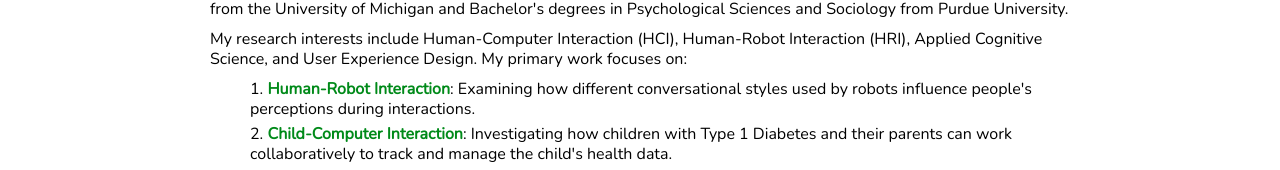
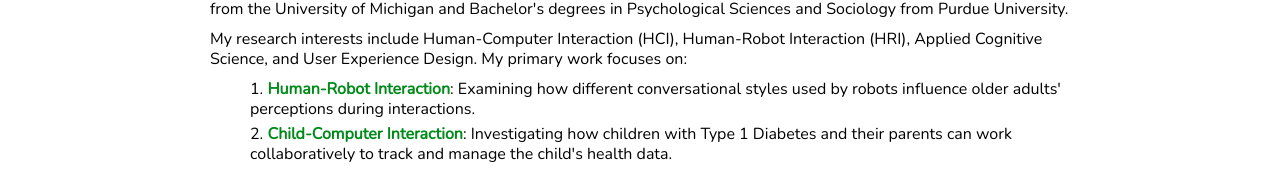
Before and after one commit to johnnyjychen/jychen-website, a React (Create React App) app: page / in a window 1280 px wide. Shown: the part 517-687 px from the top of the page. Built offline with nearby package versions, Linux system fonts and the light colour scheme; a web font is replaced by a local one.

Commit message:
Update home and portfolio

```diff
--- a/src/App.js
+++ b/src/App.js
@@ -42,8 +42,8 @@ const App = () => {
         return <Kiss setCurrentPage={setCurrentPage} />;
       case 'water':
         return <Water setCurrentPage={setCurrentPage} />;
-      case 'greenjob':
-        return <GreenJob setCurrentPage={setCurrentPage} />;
+      // case 'greenjob':
+      //   return <GreenJob setCurrentPage={setCurrentPage} />;
       default:
         return <Home />;
     }
--- a/src/components/Home.js
+++ b/src/components/Home.js
@@ -37,7 +37,7 @@ const Home = ({ setCurrentPage }) => {
                     My primary work focuses on:
                 </p>
                 <ul>
-                    <li className='indent'>1. <span className=' highlight-green'>Human-Robot Interaction</span>: Examining how different conversational styles used by robots influence people's perceptions during interactions.</li>
+                    <li className='indent'>1. <span className=' highlight-green'>Human-Robot Interaction</span>: Examining how different conversational styles used by robots influence older adults' perceptions during interactions.</li>
                     <li className='indent'>2. <span className=' highlight-green'>Child-Computer Interaction</span>: Investigating how children with Type 1 Diabetes and their parents can work collaboratively to track and manage the child's health data.</li>
                     <li className='indent'>3. <span className=' highlight-green'>Human-AI Co-Creation</span>: Exploring how AI-generated visuals may influence the creative brainstorming process for students who are proficient in digital art creation.</li>
                 </ul>
--- a/src/components/Portfolio.js
+++ b/src/components/Portfolio.js
@@ -7,7 +7,7 @@ import kiss from '../images/portfolio/kiss.png';
 import ss_logo from '../images/portfolio/ss-logo.png';
 import ss_hifi from '../images/portfolio/ss-hifi.png';
 import water from '../images/portfolio/water.jpg';
-import green from '../images/portfolio/green.jpg';
+// import green from '../images/portfolio/green.jpg';
 
 // The projects are stored in an array called projects
 const Portfolio = ({ setCurrentPage }) => {
@@ -19,7 +19,7 @@ const Portfolio = ({ setCurrentPage }) => {
     { id: 5, year: 2024, img: ss_hifi, name: 'SteadySync (High-Fi Prototyping)', type: 'UI Design', description: 'Description of SteadySync High-Fi Prototyping.' },
     { id: 6, year: 2024, img: kiss, name: 'KISS (Sexual Health Awareness)', type: 'UX Research', description: 'Description of KISS UX Research.' },
     { id: 7, year: 2023, img: water, name: 'Aging Water Infrastructures', type: 'Qualitative Research', description: 'Description of Aging Water Infrastructures.' },
-    { id: 8, year: 2025, img: green, name: 'Sustainability Career and Job Satisfaction', type: 'Quantitative Research', description: 'Description of Quantitative Research.' },
+   // { id: 8, year: 2025, img: green, name: 'Sustainability Career and Job Satisfaction', type: 'Quantitative Research', description: 'Description of Quantitative Research.' },
   ];
 
   // Used useState to store the current values for year and type filters
```
